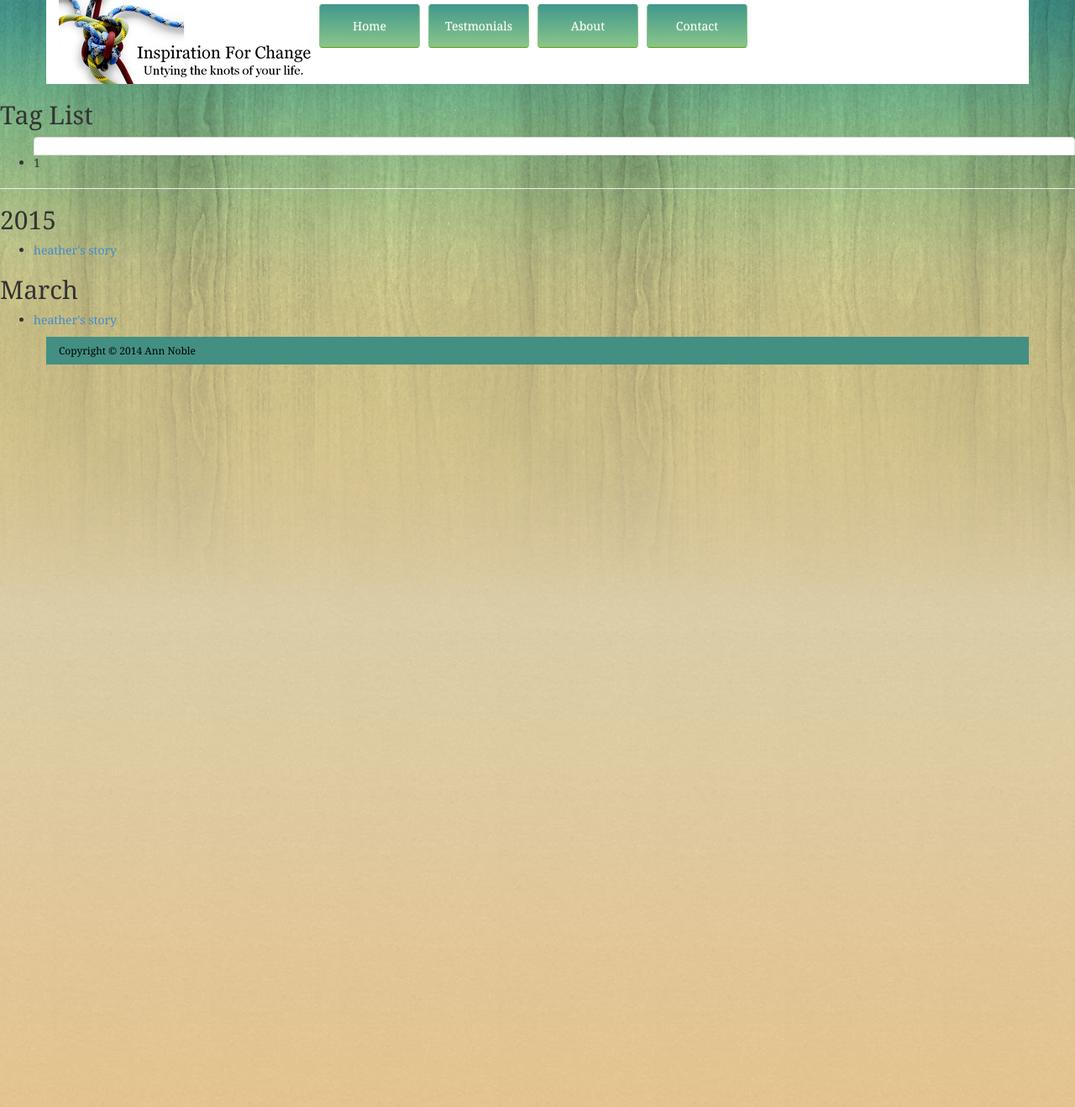
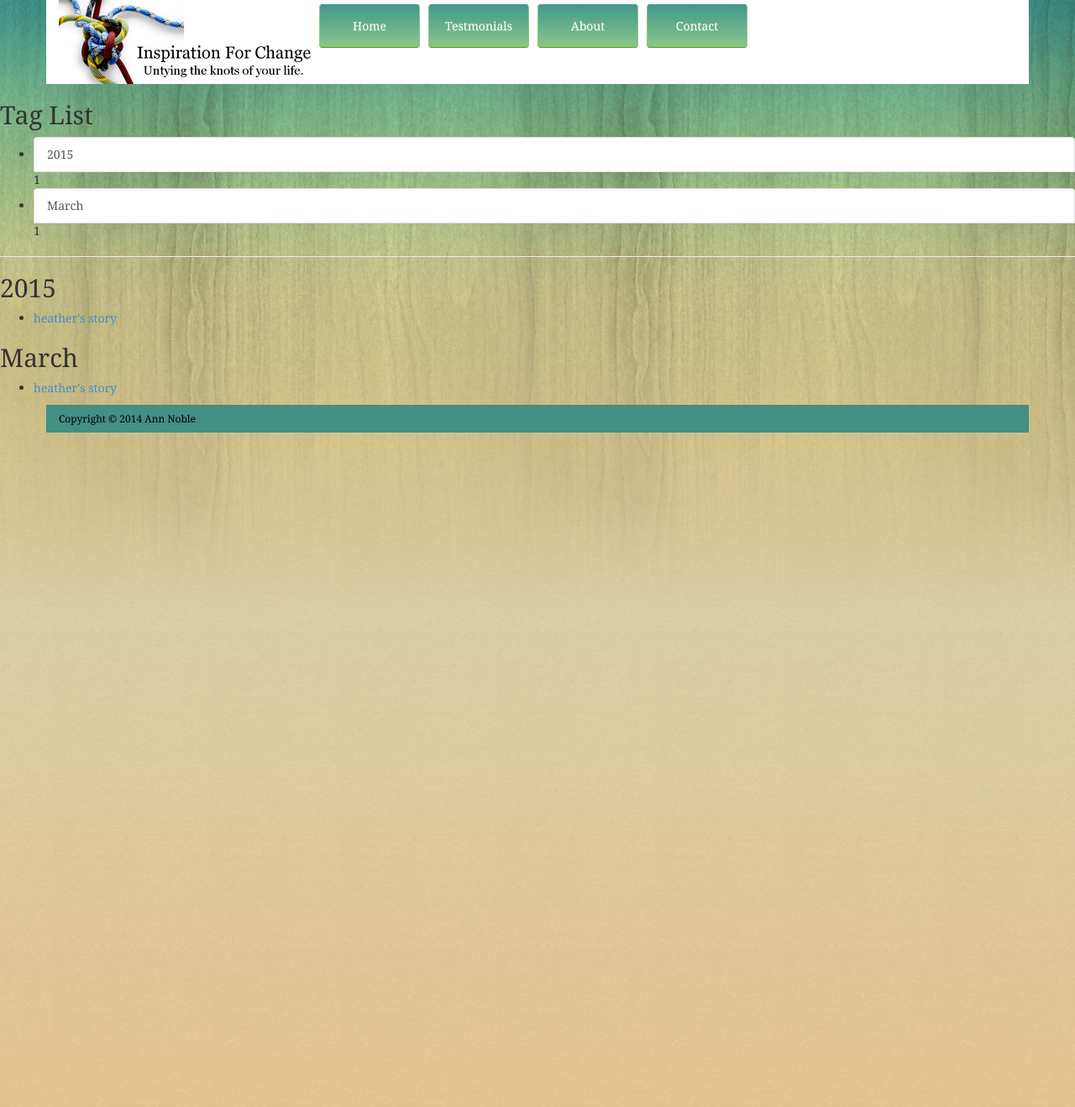
Before and after one commit to designerwebhosting/inspirationforchange, a Jekyll site: the page built from test.md, in a window 1280 px wide. Shown: the whole page at 84% size. Built offline with Jekyll 4.4.1, drawn with Linux system fonts in a browser that asks for light colours; nearby versions of some CDN libraries.

Commit message:
Update test.md

```diff
--- a/test.md
+++ b/test.md
@@ -8,7 +8,7 @@ layout: default
 permalink: /test/
 ---
 
-{% assign tags_list = site.categories %}
+{% assign tags_list = site.tags %}
 
 <h2 class='tag-header'>Tag List</h2>
 <ul>
```
